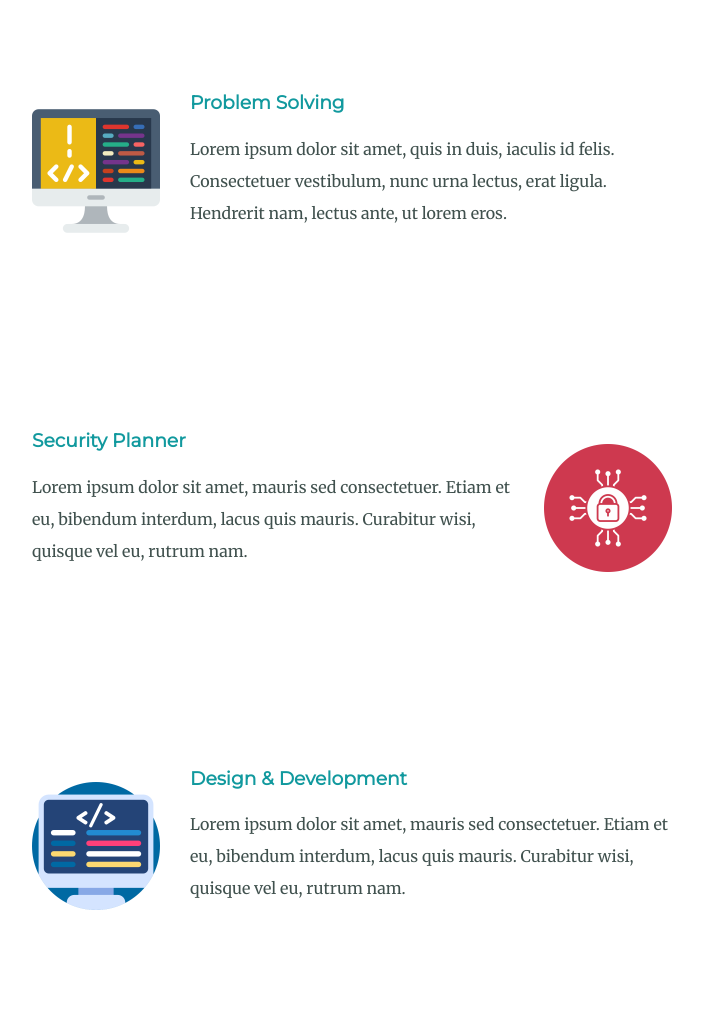
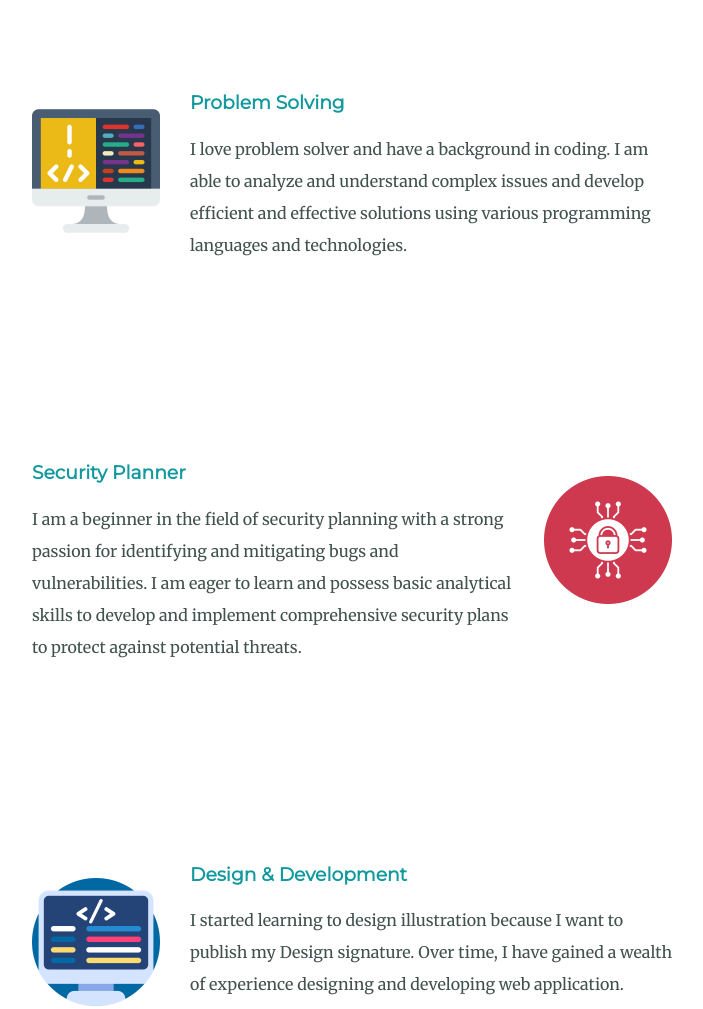
Before and after one commit to Facelift2376/Personal_Website-WD, a plain HTML site: page index.html in a window 1280 px wide. Shown: the part 2140-3149 px from the top of the page, without its empty margins (288-991 px from the left). Drawn offline with Linux system fonts and the light colour scheme.

Commit message:
add all the content.

```diff
--- a/index.html
+++ b/index.html
@@ -41,9 +41,10 @@
           />
           <h3>Problem Solving</h3>
           <p>
-            Lorem ipsum dolor sit amet, quis in duis, iaculis id felis.
-            Consectetuer vestibulum, nunc urna lectus, erat ligula. Hendrerit
-            nam, lectus ante, ut lorem eros.
+            I love problem solver and have a background in coding. I am able to
+            analyze and understand complex issues and develop efficient and
+            effective solutions using various programming languages and
+            technologies.
           </p>
         </div>
         <div class="skill-row">
@@ -54,9 +55,11 @@
           />
           <h3>Security Planner</h3>
           <p>
-            Lorem ipsum dolor sit amet, mauris sed consectetuer. Etiam et eu,
-            bibendum interdum, lacus quis mauris. Curabitur wisi, quisque vel
-            eu, rutrum nam.
+            I am a beginner in the field of security planning with a strong
+            passion for identifying and mitigating bugs and vulnerabilities. I
+            am eager to learn and possess basic analytical skills to develop and
+            implement comprehensive security plans to protect against potential
+            threats.
           </p>
         </div>
         <div class="skill-row">
@@ -67,9 +70,9 @@
           />
           <h3>Design & Development</h3>
           <p>
-            Lorem ipsum dolor sit amet, mauris sed consectetuer. Etiam et eu,
-            bibendum interdum, lacus quis mauris. Curabitur wisi, quisque vel
-            eu, rutrum nam.
+            I started learning to design illustration because I want to publish
+            my Design signature. Over time, I have gained a wealth of experience
+            designing and developing web application.
           </p>
         </div>
       </div>
```
